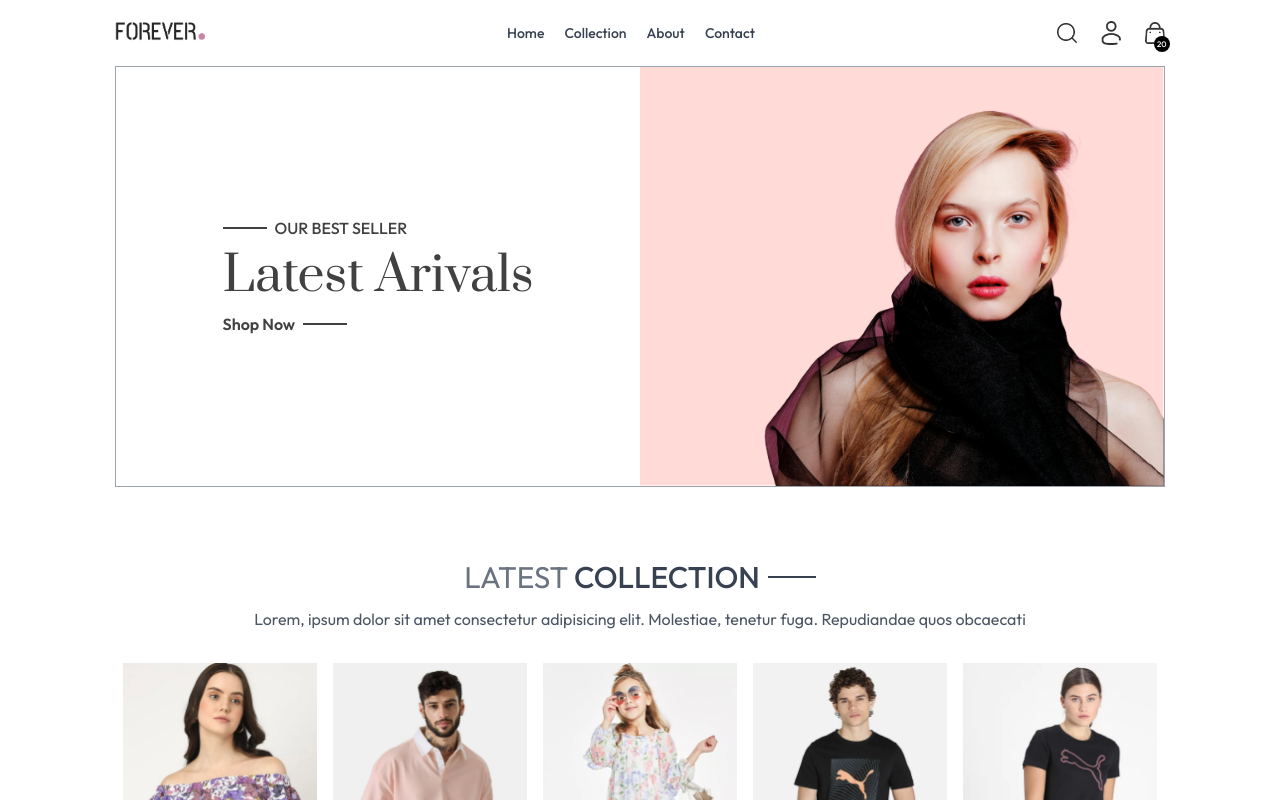
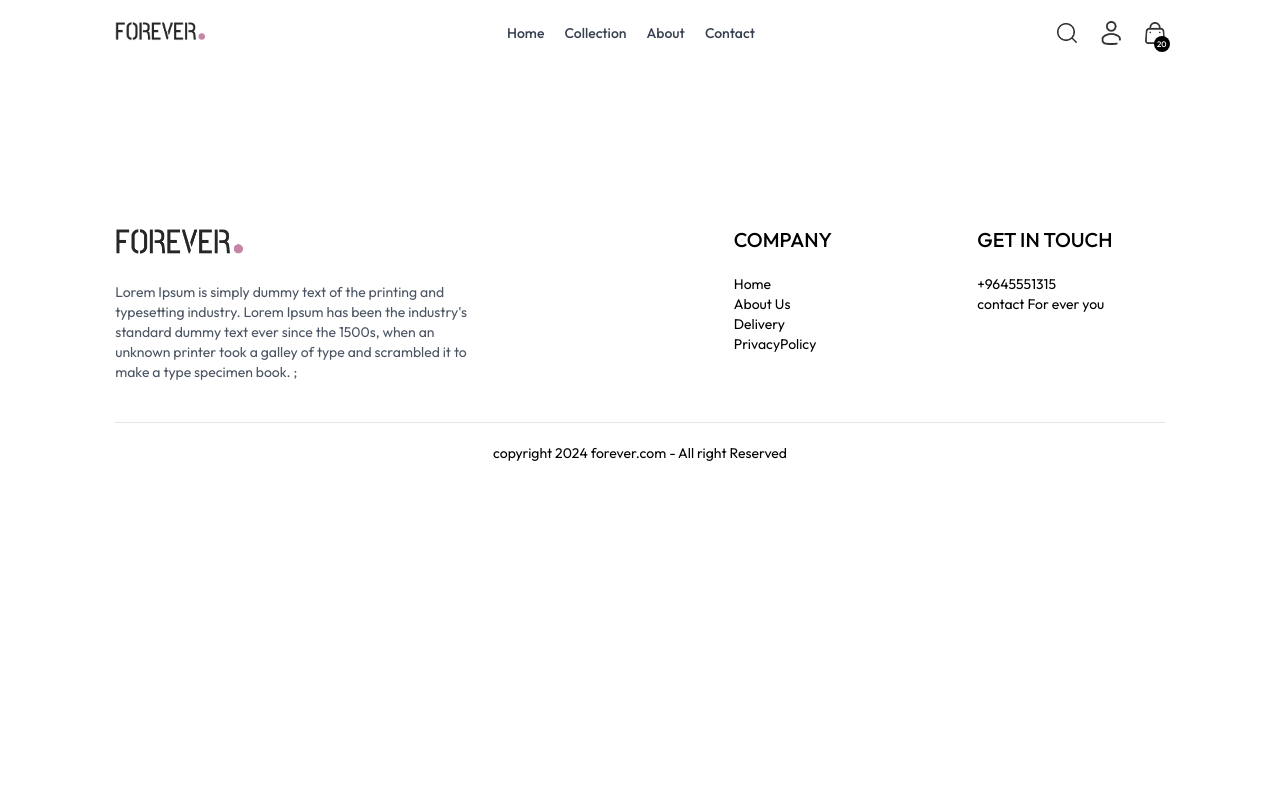
Before and after one commit to salmanulfarisvnb/e-commerce-Website, a React (Vite) app: page /salmanulfarisvnb in a window 1280 px wide. Shown: the top 800 px of the page. Built offline with nearby package versions, Linux system fonts and the light colour scheme.

Commit message:
problem fixed

```diff
--- a/src/App.jsx
+++ b/src/App.jsx
@@ -20,7 +20,7 @@ const App = () => {
       <Navbar />
       <SearchBar />
       <Routes>
-        <Route path="/salmanulfarisvnb" element={<Home />} />
+        <Route path="e-commerce-Website" element={<Home />} />
         <Route path="product/:productId" element={<Product />} />
         <Route path="/cart" element={<Cart />} />
         <Route path="/collection" element={<Collection />} />
--- a/src/components/Navbar.jsx
+++ b/src/components/Navbar.jsx
@@ -13,7 +13,7 @@ const Navbar = () => {
       </Link>
       <ul className="hidden gap-5 text-sm text-gray-700 sm:flex">
         <NavLink
-          to="salmanulfarisvnb/"
+          to="e-commerce-Website"
           className="flex flex-col items-center gap-1"
         >
           <p>Home</p>
```
